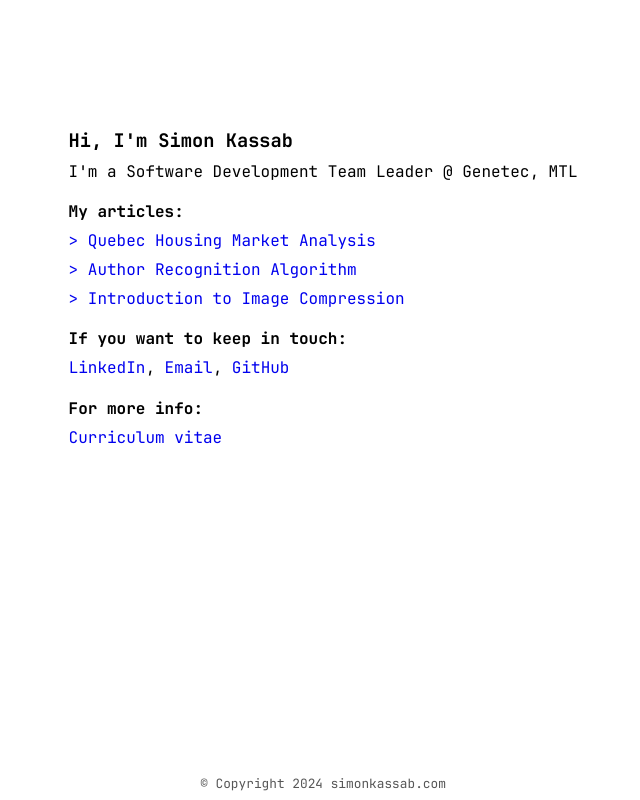
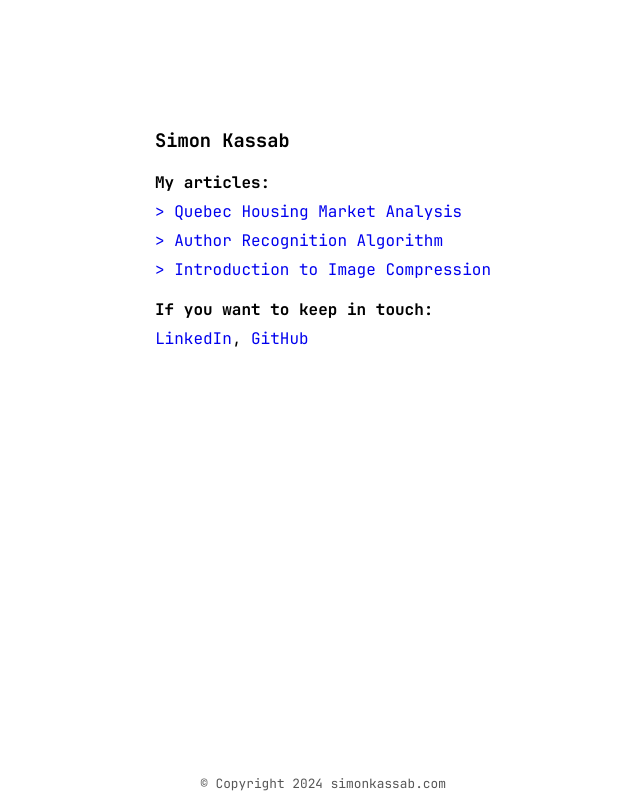
Before and after one commit to simkass/simkass.github.io, a Vue app: page /#/ in a window 1280 px wide. Shown: the whole page, without its empty margins (317-957 px from the left). Built offline with nearby package versions, Linux system fonts and the light colour scheme; what vue-katex would draw is missing.

Commit message:
More simplification

```diff
--- a/src/components/Home2.vue
+++ b/src/components/Home2.vue
@@ -1,8 +1,7 @@
 <template>
   <div class="Home">
     <div class="home">
-      <h3>Hi, I'm Simon Kassab</h3>
-      <p>I'm a Software Development Team Leader @ Genetec, MTL</p>
+      <h3>Simon Kassab</h3>
       <h4>My articles:</h4>
       <p>
         <a href="https://simonkassab.com/quebec-real-estate-app/"
@@ -23,12 +22,8 @@
       <p>
         <a href="https://www.linkedin.com/in/simon-kassab/" target="_blank"
           >LinkedIn</a
-        >, <a href="mailto: simkassab@gmail.com">Email</a>,
+        >,
         <a href="https://github.com/simkass" target="_blank">GitHub</a>
-      </p>
-      <h4>For more info:</h4>
-      <p>
-        <a href="./Simon_Kassab_CV.pdf" target="_blank">Curriculum vitae</a>
       </p>
     </div>
   </div>
```
